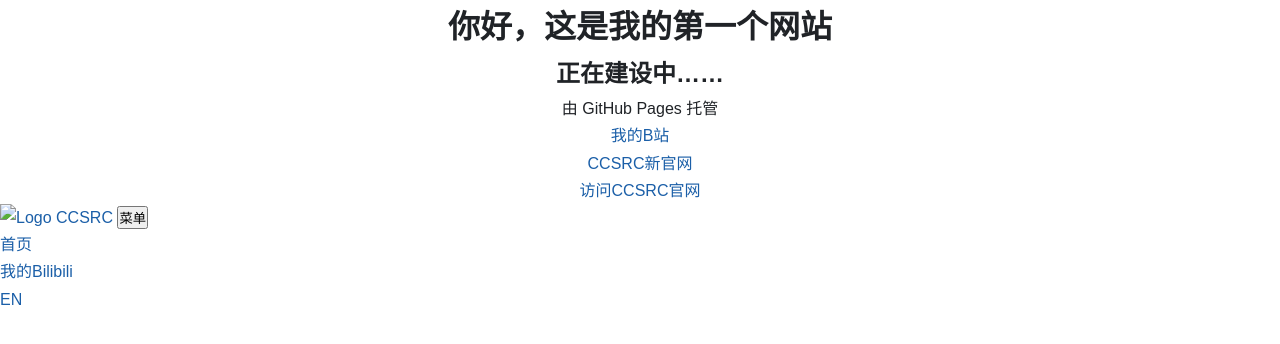
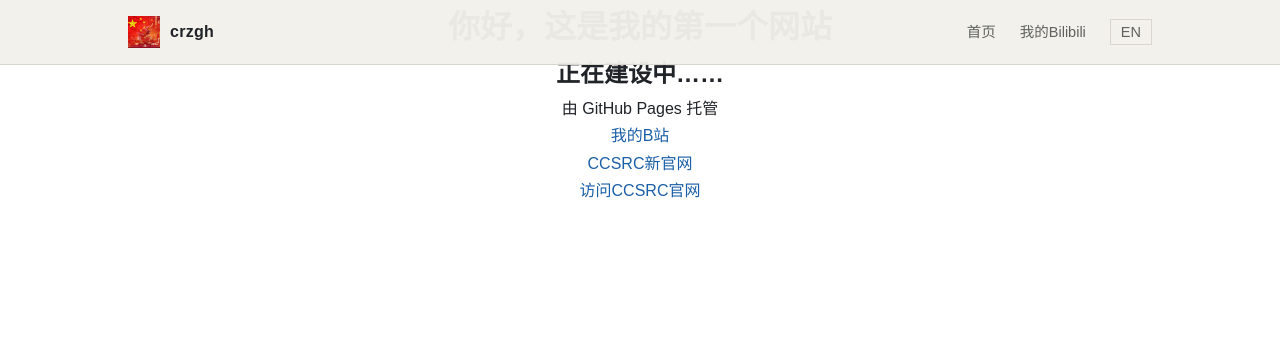
Before and after one commit to crzgh/crzgh.github.io, a plain HTML site: page index.html in a window 1280 px wide. Drawn offline with Linux system fonts and the light colour scheme.

Commit message:
Change logo and add navigation styles
Updated logo and brand name in the header, added CSS for navigation styling.

```diff
--- a/index.html
+++ b/index.html
@@ -35,8 +35,8 @@
   <header class="site-nav" id="siteNav">
   <div class="nav-inner">
     <a class="brand" href="/">
-      <img src="/static/assets/images/ccsrc-logo-cutout.png" alt="Logo">
-      <span class="brand-name">CCSRC</span>
+      <img src="/assets/images/crzgh.jpeg" alt="Logo">
+      <span class="brand-name">crzgh</span>
     </a>
     <button class="menu-toggle" id="menuToggle" type="button" aria-controls="siteMenu" aria-expanded="false">菜单</button>
     <ul class="nav-links" id="siteMenu">
@@ -46,5 +46,32 @@
     </ul>
   </div>
   </header>
+  <style>
+header.site-nav {
+  position: fixed; top: 0; left: 0; right: 0; z-index: 50;
+  background: rgba(243,241,235,.96); border-bottom: 1px solid #d8d6ce;
+  transition: box-shadow .25s;
+}
+header.site-nav.scrolled { box-shadow: 0 6px 24px rgba(20,40,80,.08); }
+.nav-inner { display: flex; align-items: center; justify-content: space-between; height: 64px; max-width: 1080px; margin: 0 auto; padding: 0 28px; }
+.brand { display: flex; align-items: center; gap: 10px; text-decoration: none; color: #202327; }
+.brand img { height: 32px; width: auto; display: block; }
+.brand-name { font-weight: 700; font-size: 16px; letter-spacing: .3px; }
+.nav-links { display: flex; gap: 24px; list-style: none; align-items: center; margin: 0; padding: 0; }
+.nav-links a { color: #5f625f; text-decoration: none; font-size: 14.5px; transition: color .2s; }
+.nav-links a:hover, .nav-links a.active { color: #1b5fa8; }
+.menu-toggle { display: none; border: 1px solid #d8d6ce; background: #fff; color: #202327; border-radius: 6px; padding: 7px 12px; font: inherit; cursor: pointer; }
+.lang-switch { font-size: 13px; color: #1b5fa8; text-decoration: none; border: 1px solid #d8d6ce; padding: 4px 10px; }
+.lang-switch:hover { background: #e9e6dc; }
+@media (max-width: 860px) {
+  .menu-toggle { display: inline-flex; align-items: center; }
+  .nav-links { display: none; position: absolute; top: 64px; left: 0; right: 0; padding: 12px 24px 20px; background: #fff; border-bottom: 1px solid #d8d6ce; box-shadow: 0 12px 24px rgba(20,40,80,.08); }
+  .nav-links.open { display: flex; flex-direction: column; align-items: stretch; gap: 0; }
+  .nav-links li { border-top: 1px solid #d8d6ce; }
+  .nav-links li:first-child { border-top: 0; }
+  .nav-links a { display: block; padding: 10px 0; }
+  .nav-links .lang-switch { display: inline-block; margin-top: 8px; padding: 5px 14px; }
+}
+</style>
 </body>
 </html>
```
